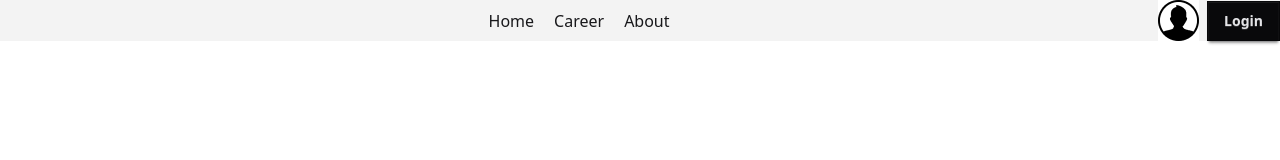
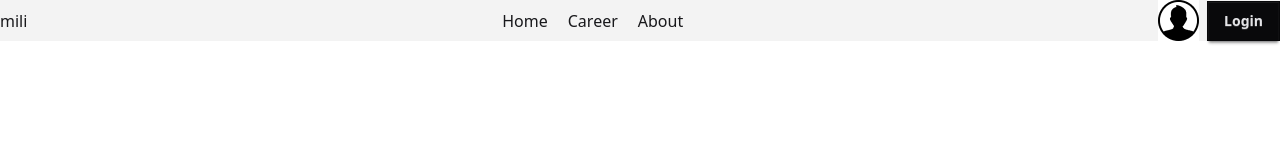
Before and after one commit to Mili-Akther/Dragon-News, a React (Vite) app: page /auth in a window 1280 px wide. Shown: the top 160 px of the page. Built offline with nearby package versions, Linux system fonts and the light colour scheme.

Commit message:
Set up Firebase Project and Develop AuthContext

```diff
--- a/src/Components/Navbar.jsx
+++ b/src/Components/Navbar.jsx
@@ -1,10 +1,12 @@
-import React from "react";
+import React, { useContext } from "react";
 import userIcon from "../assets/user.png";
 import { Link } from "react-router-dom";
+import { AuthContext } from "../provider/AuthProvider";
 const Navbar = () => {
+  const {user}= useContext(AuthContext)
   return (
     <div className="flex justify-between items-center">
-      <div className=""></div>
+      <div className="">{user.name}</div>
       <div className="nav space-x-5">
         <Link to="/">Home</Link>
         <Link to="career">Career</Link>
--- /dev/null
+++ b/src/Firebase/firebase.config.js
@@ -0,0 +1,18 @@
+// Import the functions you need from the SDKs you need
+import { initializeApp } from "firebase/app";
+// TODO: Add SDKs for Firebase products that you want to use
+// https://firebase.google.com/docs/web/setup#available-libraries
+
+// Your web app's Firebase configuration
+const firebaseConfig = {
+  apiKey: "AIzaSyCYXuEiNi2vKMfLr1KkAsGX4Mgyyg86emg",
+  authDomain: "dragon-news-af2a1.firebaseapp.com",
+  projectId: "dragon-news-af2a1",
+  storageBucket: "dragon-news-af2a1.firebasestorage.app",
+  messagingSenderId: "315263353392",
+  appId: "1:315263353392:web:6b46687636cc7892a3e3f5",
+};
+
+// Initialize Firebase
+const app = initializeApp(firebaseConfig);
+export default app;
--- /dev/null
+++ b/src/provider/AuthProvider.jsx
@@ -0,0 +1,19 @@
+import React, { createContext, useState } from 'react';
+import { useFormState } from 'react-dom';
+export const AuthContext = createContext()
+const AuthProvider = ({children}) => {
+    const [user, setUser] = useState({
+        name:"mili",
+        email:"akther@ma.com"
+    });
+    const authInfo = {
+        user,
+        setUser,
+    }
+    return (
+
+        <AuthContext.Provider value={authInfo}>{children}</AuthContext.Provider>
+    );
+};
+
+export default AuthProvider;
```
Also changed, not shown: src/main.jsx (+7 -4 lines).
